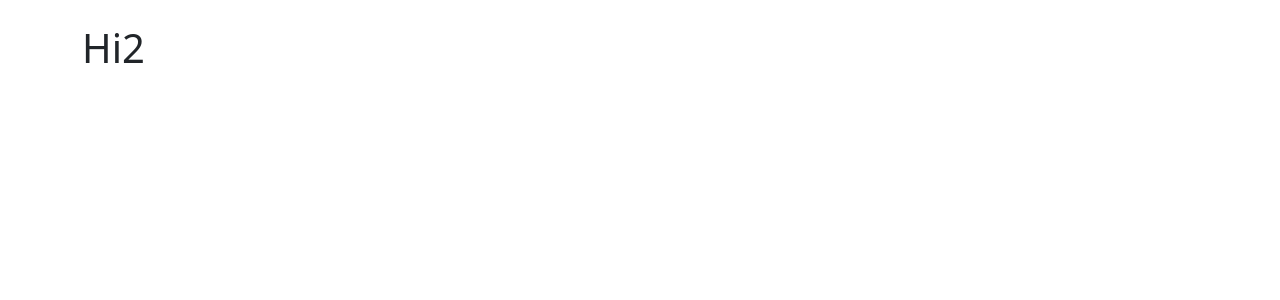
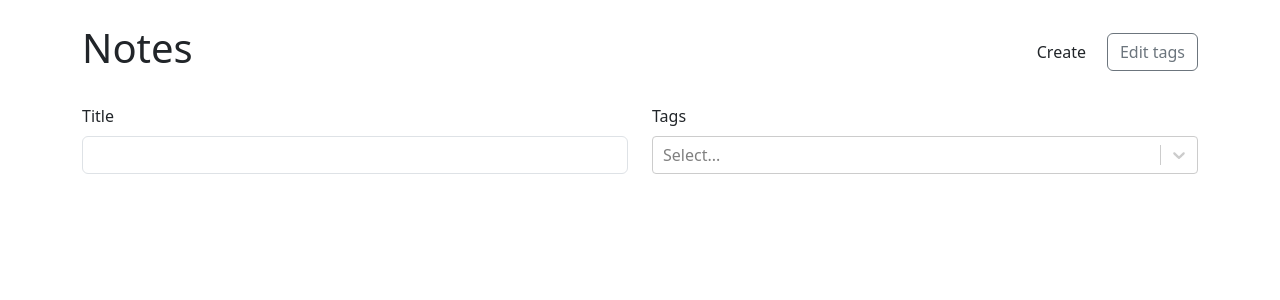
Before and after one commit to ykinchin/note-app, a React (Vite) app: page / in a window 1280 px wide. Shown: the top 300 px of the page. Built offline with nearby package versions, Linux system fonts and the light colour scheme.

Commit message:
noteCard comp added

```diff
--- a/src/App.tsx
+++ b/src/App.tsx
@@ -7,6 +7,7 @@
 
 import { useLocalStorage } from './hooks/useLocalStorage'
 import NewNote from './pages/CreateNotePage/NewNote'
+import NoteList from './pages/NoteListPage/NoteList'
 import { NoteData, Tag } from './types/noteTypes'
 
 type RawNote = {
@@ -22,6 +23,15 @@
 function App() {
   const [notes, setNotes] = useLocalStorage<RawNote[]>('NOTES', [])
   const [tags, setTags] = useLocalStorage<Tag[]>('TAGS', [])
+
+  const notesWithTags = useMemo(() => {
+    return notes.map((note) => {
+      return {
+        ...note,
+        tags: tags.filter((tag) => note.tagIds.includes(tag.id)),
+      }
+    })
+  }, [notes, tags])
 
   function onCreateNote({ tags, ...data }: NoteData) {
     setNotes((prevNotes) => {
@@ -39,7 +49,10 @@
   return (
     <Container className='my-4'>
       <Routes>
-        <Route path='/' element={<h1>Hi2</h1>}></Route>
+        <Route
+          path='/'
+          element={<NoteList notes={notesWithTags} availableTags={tags} />}
+        />
         <Route
           path='/new'
           element={
--- a/src/pages/CreateNotePage/components/NoteForm.tsx
+++ b/src/pages/CreateNotePage/components/NoteForm.tsx
@@ -1,7 +1,6 @@
 import { FC, FormEvent, useRef, useState } from 'react'
 import { Button, Col, Form, Row, Stack } from 'react-bootstrap'
 import { Link, useNavigate } from 'react-router-dom'
-import { OnChangeValue } from 'react-select'
 import CreatableReactSelect from 'react-select/creatable'
 
 import { v4 as uuidV4 } from 'uuid'
@@ -31,24 +30,6 @@
     navigate('..')
   }
 
-  const onTagChange = (tags: OnChangeValue<Tag[], boolean>) => {
-    setSelectedTags(
-      (tags as Tag[]).map((tag: Tag) => {
-        return { label: tag.label, id: tag.id }
-      }),
-    )
-  }
-
-  const getValue = () => {
-    if (selectedTags) {
-      selectedTags.map((tag: Tag) => {
-        return { label: tag.label, value: tag.id }
-      })
-    } else {
-      return selectedTags
-    }
-  }
-
   return (
     <Form onSubmit={handleSubmit}>
       <Stack gap={4}>
@@ -63,7 +44,9 @@
             <Form.Group controlId='tags'>
               <Form.Label>Tags</Form.Label>
               <CreatableReactSelect
-                value={getValue()}
+                value={selectedTags.map((tag) => {
+                  return { label: tag.label, value: tag.id }
+                })}
                 onCreateOption={(label) => {
                   const newTag = { id: uuidV4(), label }
                   onAddTag(newTag)
@@ -72,8 +55,14 @@
                 options={availableTags.map((tag) => {
                   return { label: tag.label, value: tag.id }
                 })}
-                onChange={onTagChange}
-                isMulti={true}
+                onChange={(tags) => {
+                  setSelectedTags(
+                    tags.map((tag) => {
+                      return { label: tag.label, id: tag.value }
+                    }),
+                  )
+                }}
+                isMulti
               />
             </Form.Group>
           </Col>
--- /dev/null
+++ b/src/pages/NoteListPage/NoteList.tsx
@@ -0,0 +1,92 @@
+import { FC, useMemo, useState } from 'react'
+import { Button, Col, Form, Row, Stack } from 'react-bootstrap'
+import { Link } from 'react-router-dom'
+import ReactSelect from 'react-select'
+
+import { Note, Tag } from '../../types/noteTypes'
+import NoteCard from './components/noteCard/NoteCard'
+
+type NoteListProps = {
+  availableTags: Tag[]
+  notes: Note[]
+}
+
+const NoteList: FC<NoteListProps> = ({ availableTags, notes }) => {
+  const [title, setTitle] = useState('')
+  const [selectedTags, setSelectedTags] = useState<Tag[]>([])
+
+  const filteredNotes = useMemo(() => {
+    return notes.filter((note) => {
+      return (
+        (title === '' ||
+          note.title.toLowerCase().includes(title.toLowerCase())) &&
+        (selectedTags.length === 0 ||
+          selectedTags.every((tag) =>
+            note.tags.some((noteTag) => noteTag.id === tag.id),
+          ))
+      )
+    })
+  }, [title, selectedTags, notes])
+
+  return (
+    <>
+      <Row className='align-items-center mb-4'>
+        <Col>
+          <h1>Notes</h1>
+        </Col>
+        <Col xs='auto'>
+          <Stack gap={2} direction='horizontal'>
+            <Link to='/new'>
+              <Button variant='primaty'>Create</Button>
+            </Link>
+            <Button variant='outline-secondary'>Edit tags</Button>
+          </Stack>
+        </Col>
+      </Row>
+      <Form>
+        <Row className='mb-4'>
+          <Col>
+            <Form.Group controlId='title'>
+              <Form.Label>Title</Form.Label>
+              <Form.Control
+                type='text'
+                value={title}
+                onChange={(e) => setTitle(e.target.value)}
+              />
+            </Form.Group>
+          </Col>
+          <Col>
+            <Form.Group controlId='tags'>
+              <Form.Label>Tags</Form.Label>
+              <ReactSelect
+                value={selectedTags.map((tag) => {
+                  return { label: tag.label, value: tag.id }
+                })}
+                options={availableTags.map((tag) => {
+                  return { label: tag.label, value: tag.id }
+                })}
+                onChange={(tags) => {
+                  setSelectedTags(
+                    tags.map((tag) => {
+                      return { label: tag.label, id: tag.value }
+                    }),
+                  )
+                }}
+                isMulti
+              />
+            </Form.Group>
+          </Col>
+        </Row>
+      </Form>
+      <Row xs={1} sm={2} xl={4} className='g-3'>
+        {filteredNotes.map((note) => (
+          <Col key={note.id}>
+            <NoteCard id={note.id} title={note.title} tags={note.tags} />
+          </Col>
+        ))}
+      </Row>
+    </>
+  )
+}
+
+export default NoteList
--- /dev/null
+++ b/src/pages/NoteListPage/components/noteCard/NoteCard.module.css
@@ -0,0 +1,11 @@
+.card {
+  transition:
+    translate ease-in-out 100ms,
+    box-shadow ease-in-out 100ms;
+}
+
+.card:hover,
+.card:focus {
+  translate: 0 -5px;
+  box-shadow: 0 5px 8px 0 rgba(0, 0, 0, 0.2);
+}
--- /dev/null
+++ b/src/pages/NoteListPage/components/noteCard/NoteCard.tsx
@@ -0,0 +1,46 @@
+import { FC } from 'react'
+import { Badge, Card, Stack } from 'react-bootstrap'
+import { Link } from 'react-router-dom'
+
+import { Tag } from '../../../../types/noteTypes'
+import styles from './NoteCard.module.css'
+
+type NoteCardProps = {
+  title: string
+  id: string
+  tags: Tag[]
+}
+
+const NoteCard: FC<NoteCardProps> = ({ title, id, tags }) => {
+  return (
+    <Card
+      as={Link}
+      to={`/${id}`}
+      className={`h-100 text-reset text-decoration-none ${styles.card}`}
+    >
+      <Card.Body>
+        <Stack
+          gap={2}
+          className='align-items-center justify-content-center h-100'
+        >
+          <span className='fs-5'>{title}</span>
+          {tags.length > 0 && (
+            <Stack
+              gap={1}
+              direction='horizontal'
+              className='justify-content-center flex-wrap'
+            >
+              {tags.map((tag) => (
+                <Badge className='text-truncate' key={tag.id}>
+                  {tag.label}
+                </Badge>
+              ))}
+            </Stack>
+          )}
+        </Stack>
+      </Card.Body>
+    </Card>
+  )
+}
+
+export default NoteCard
```
